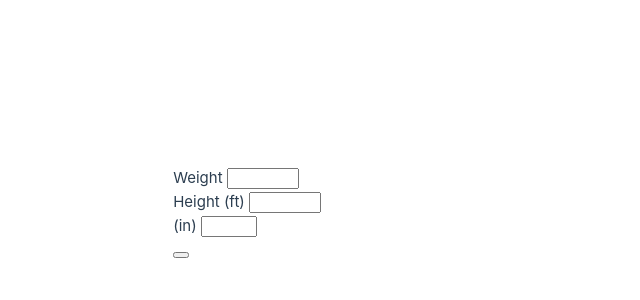
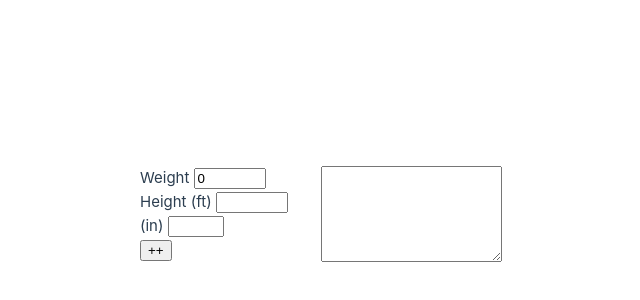
Before and after one commit to trainerday/calculators, a Vue app: page / in a window 1280 px wide. Shown: the part 186-486 px from the top of the page, without its empty margins (319-959 px from the left). Built offline with nearby package versions, Linux system fonts and the light colour scheme.

Commit message:
Pushes from last week

```diff
--- a/src/App.vue
+++ b/src/App.vue
@@ -2,24 +2,41 @@
 import { ref } from 'vue';
 
 let height = ref(0);
+let weight = ref(0);
 
 function adjust(amount) {
 
+}
+
+function changeWeight(e) {
+  weight.value = e.target.value;
+  console.log(weight.value);
+}
+
+function changeHeight(e, scale) {
+
+  console.log(e.target.value)
+}
+
+function al(str) {
+  alert(str);
 }
 
 </script>
 
 <template>
   <form>
-    <p>Weight <input required type="number" id="weight" min="0" max="1000"></p>
+    <p>Weight <input required type="number" :value="weight" @change="changeWeight($event)" id="weight" min="0" max="1000"></p>
     <p>
-      Height (ft) <input required type="number" id="feet" min="0" max="1000"> <br>
-      (in) <input required type="number" id="feet" min="0" max="11">
+      Height (ft) <input required type="number" @change="changeHeight($event, 12)" id="feet" min="0" max="1000"> <br>
+      (in) <input required type="number" @change="changeHeight($event, 1)" id="in" min="0" max="11">
     </p>
 
-    <button type="submit" @click="adjust()"></button>
+    <button type="submit" @click="adjust()">++</button>
 
   </form>
+
+  <textarea v-on:keyup.s="al('Wowza');"></textarea>
 </template>
 
 <style scoped>
```
